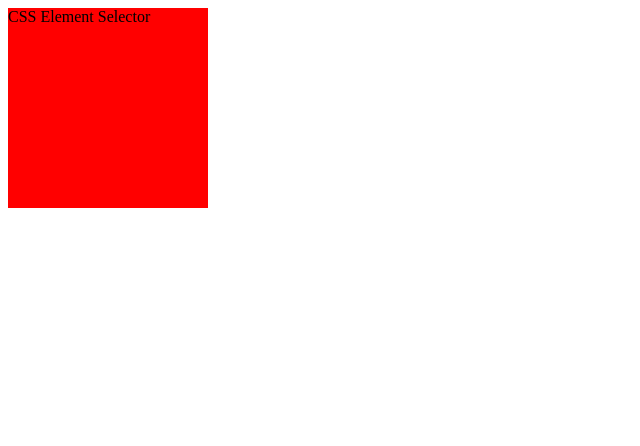
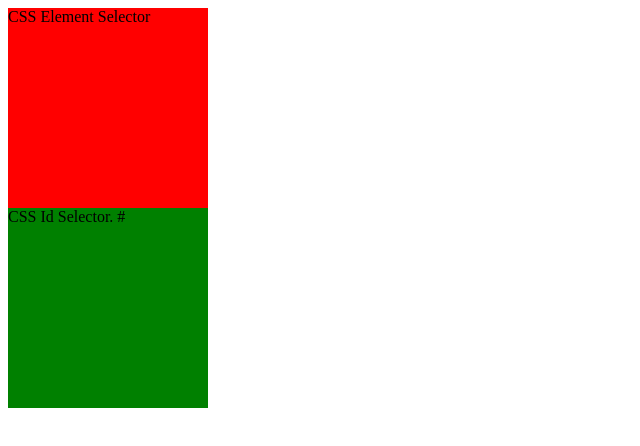
Before and after one commit to anildalar/CSS-Selectors, a plain HTML site: page index.html in a window 1280 px wide. Shown: the whole page, without its empty margins (0-640 px from the left). Drawn offline with Linux system fonts and the light colour scheme.

Commit message:
I have completed id selector

```diff
--- a/index.html
+++ b/index.html
@@ -18,9 +18,24 @@
                 height: 200px;
                 background-color: red;
             }
+            /*
+                2.ID Selector Syntax
+
+                element#id{
+                    property:value;
+                }
+            */
+            span#a1{
+                display: block;
+                width: 200px;
+                height: 200px;
+                background: green;
+            }
+
         </style>
     </head>
     <body>
         <div>CSS Element Selector </div>
+        <span id="a1">CSS Id Selector.  #</span>
     </body>
 </html>
```
